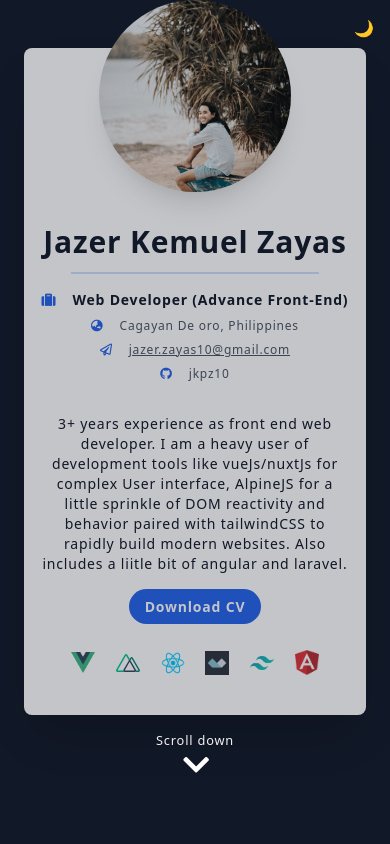
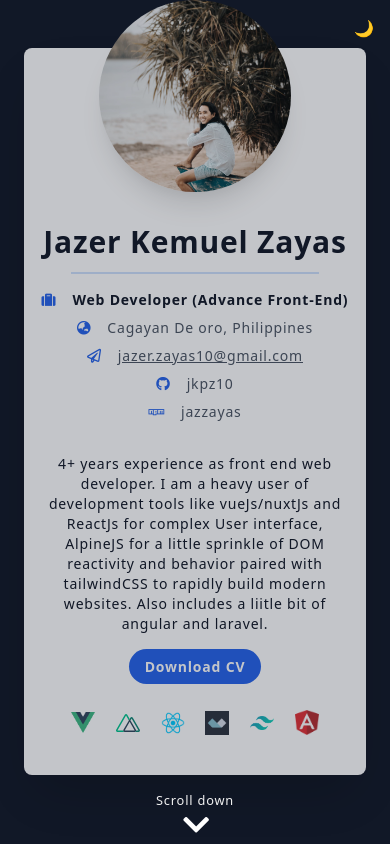
Before and after one commit to jkpz10/jkzPortfolio, a Vue app: page / in a window 390 px wide. Shown: the top 844 px of the page. Built offline with nearby package versions, Linux system fonts and the light colour scheme.

Commit message:
add npm redirect, update bug for profile image

```diff
--- a/src/components/views/home/home.vue
+++ b/src/components/views/home/home.vue
@@ -1,7 +1,7 @@
 <template>
 	<div :class="{'dark':darkMode}">
 		<div class="relative body font-sans antialiased text-gray-900 dark:text-gray-100 leading-normal tracking-wider bg-cover bg-gray-900 dark:bg-gray-800">
-			<div id="home" class="realative max-w-4xl flex items-center h-auto flex-wrap mx-auto py-12 lg:my-0">
+			<div id="home" class="realative max-w-4xl flex h-auto flex-wrap mx-auto py-12 lg:my-0">
 
 				<!--Main Col-->
 				<div class="w-full lg:w-3/5 rounded-lg lg:rounded-l-lg lg:rounded-r-none shadow-2xl bg-white dark:bg-gray-900 opacity-75 mx-6 lg:mx-0">
@@ -18,15 +18,18 @@
 							<i class="fas fa-suitcase pr-4 text-blue-600"></i> {{profileDetails.jobDesc}}
 						</p>
 						<!-- location -->
-						<p class="pt-2 text-gray-600 dark:text-gray-100 text-xs lg:text-sm flex items-center justify-center lg:justify-start">
+						<p class="pt-2 text-gray-600 dark:text-gray-100 text-sm lg:text-sm flex items-center justify-center lg:justify-start">
 							<i class="fas fa-globe-asia text-blue-600 pr-4"></i> {{profileDetails.location}}
 						</p>
 						<!-- contact -->
-						<p class="pt-2 text-gray-600 dark:text-gray-100 text-xs lg:text-sm flex items-center justify-center lg:justify-start">
+						<p class="pt-2 text-gray-600 dark:text-gray-100 text-sm lg:text-sm flex items-center justify-center lg:justify-start">
 							<i class="far fa-paper-plane text-blue-600 pr-4"></i> <a class="underline" href="mailto:jazer.zayas10@gmail.com">jazer.zayas10@gmail.com</a>
 						</p>
-						<p class="pt-2 text-gray-600 dark:text-gray-100 text-xs lg:text-sm flex items-center justify-center lg:justify-start">
+						<p class="pt-2 text-gray-600 dark:text-gray-100 text-sm lg:text-sm flex items-center justify-center lg:justify-start">
 							<i class="fab fa-github text-blue-600 pr-4"></i> <a target="_blank" href="https://github.com/jkpz10">jkpz10</a>
+						</p>
+						<p class="pt-2 text-gray-600 dark:text-gray-100 text-sm lg:text-sm flex items-center justify-center lg:justify-start">
+							<i class="fab fa-npm text-blue-600 pr-4"></i> <a target="_blank" href="https://www.npmjs.com/~jazzayas">jazzayas</a>
 						</p>
 
 						<p class="pt-8 text-sm">{{profileDetails.shortDesc}}</p>
@@ -56,7 +59,7 @@
 				<!--Img Col-->
 				<div class="w-full lg:w-2/5">
 					<!-- Big profile image for side bar (desktop) -->
-					<img :src="profileImg" class="rounded-none lg:rounded-lg shadow-2xl hidden lg:block">
+					<img :src="profileImg" class="object-cover rounded-none lg:rounded-r-lg h-full shadow-2xl hidden lg:block">
 					<!-- Image from: http://unsplash.com/photos/MP0IUfwrn0A -->
 
 				</div>
@@ -165,7 +168,7 @@ export default {
 				name: 'Jazer Kemuel Zayas',
 				jobDesc: 'Web Developer (Advance Front-End)',
 				location: 'Cagayan De oro, Philippines',
-				shortDesc: '3+ years experience as front end web developer. I am a heavy user of development tools like vueJs/nuxtJs for complex User interface, AlpineJS for a little sprinkle of DOM reactivity and behavior paired with tailwindCSS to rapidly build modern websites. Also includes a liitle bit of angular and laravel.'
+				shortDesc: '4+ years experience as front end web developer. I am a heavy user of development tools like vueJs/nuxtJs and ReactJs for complex User interface, AlpineJS for a little sprinkle of DOM reactivity and behavior paired with tailwindCSS to rapidly build modern websites. Also includes a liitle bit of angular and laravel.'
 			}
 		}
 	},
@@ -175,7 +178,7 @@ export default {
 		},
 		handleScroll () {
 			this.scrolled = window.scrollY > 300;
-  	}
+  }
 	},
 	mounted () {
 		window.addEventListener('scroll', this.handleScroll);
```
